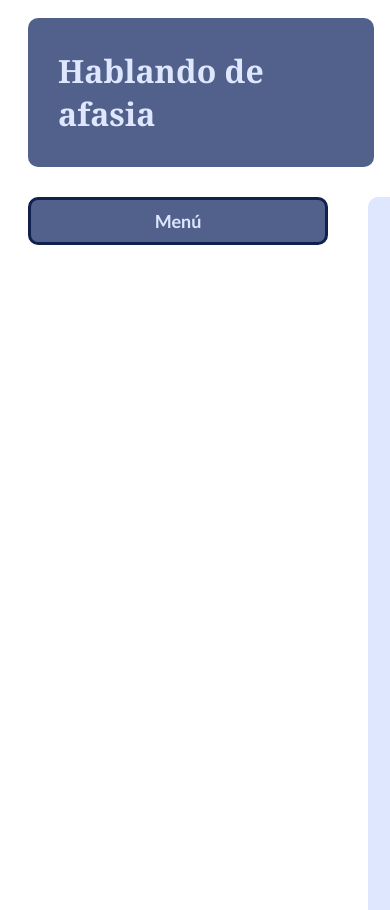
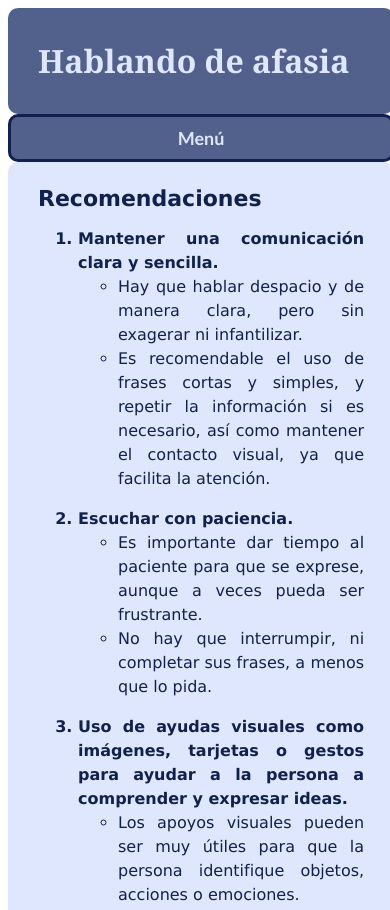
Before and after one commit to Crosslax/proyecto_diw, a plain HTML site: page recomendaciones.html in a window 390 px wide. Shown: the top 910 px of the page. Drawn offline with Linux system fonts and the light colour scheme.

Commit message:
responsive

```diff
--- a/recomendaciones.html
+++ b/recomendaciones.html
@@ -31,7 +31,6 @@
         </nav>
         <main>
             <h1>Recomendaciones</h1>
-            <h2>Recomendaciones para el entorno</h2>
             <ol>
                 <li>
                     Mantener una comunicación clara y sencilla.
--- a/styles.css
+++ b/styles.css
@@ -202,3 +202,37 @@ footer>button{
     border-radius: 10px;
 
 }
+
+@media(max-width:600px){
+
+
+   header {
+      margin: 0;
+      flex-basis: auto;
+    }
+    .contenedor {
+        flex-direction: column;
+        margin: 0 ;
+    }
+    nav {
+        display: flex;
+        flex-direction: column;
+        align-items: center;
+        flex-basis: auto;
+    }
+     label {
+        display: block;
+        width: 100%;
+
+        margin: 0;
+    }
+    nav > ul {
+        width: 100%;
+
+        margin: 0;
+    }
+
+    main, footer {
+        margin: 0;
+    }
+  }
```
Also changed, not shown: afasia.html (+0 -8 lines).
